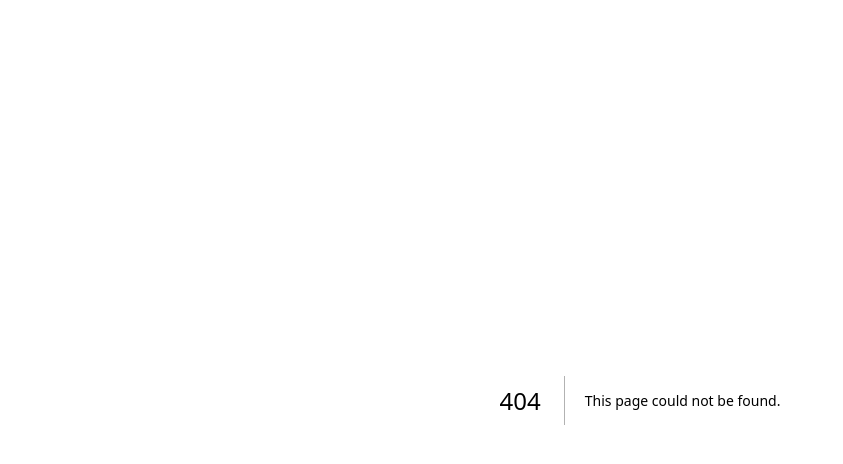
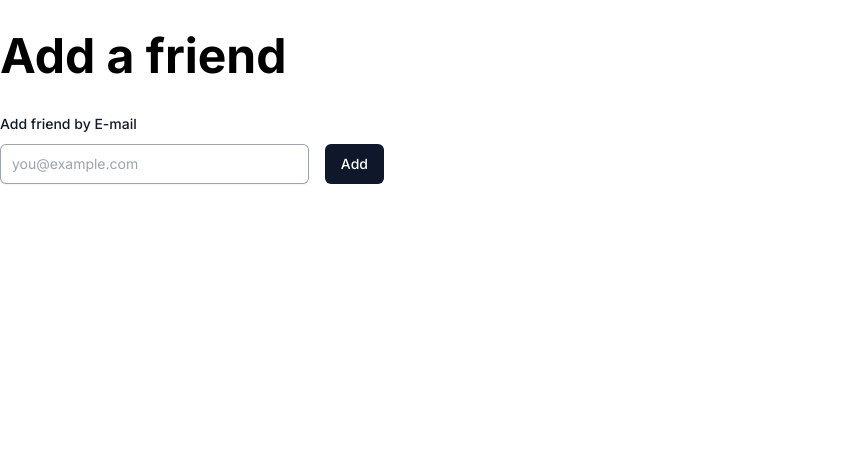
Before and after one commit to krushna3/Realtime-chat-app, a Next.js app: page /dashboard/add in a window 1280 px wide. Before the commit this address had no page. Shown: the top 464 px of the page, without its empty margins (0-843 px from the left). Built offline with nearby package versions, Linux system fonts and the light colour scheme.

Commit message:
Add friend request done

```diff
--- /dev/null
+++ b/src/app/(dashboard)/dashboard/add/page.tsx
@@ -0,0 +1,13 @@
+import AddFriendButton from '@/components/AddFriendButton'
+import { FC } from 'react'
+
+const page: FC = () => {
+    return (
+        <main className='pt-8'>
+            <h1 className='font-bold text-5xl mb-8'>Add a friend</h1>
+            <AddFriendButton />
+        </main>
+    )
+}
+
+export default page
--- a/src/app/dashboard/page.tsx
+++ b/src/app/(dashboard)/dashboard/page.tsx
@@ -3,7 +3,6 @@
 import type { Metadata } from 'next'
 import { getServerSession } from 'next-auth'
 import { authOptions } from '@/lib/auth'
-import { json } from 'stream/consumers'
 
 export const metadata: Metadata = {
     title: 'Dashboard',
--- /dev/null
+++ b/src/app/api/friends/add/route.ts
@@ -0,0 +1,56 @@
+import { fetchRedis } from "@/helpers/redis"
+import { authOptions } from "@/lib/auth"
+import db from "@/lib/db"
+import { addFriendValidator } from "@/lib/validations/add-friend"
+import { getServerSession } from "next-auth"
+import { z } from 'zod'
+
+export async function POST(req: Request) {
+    try {
+        const body = await req.json()
+
+        const { email: emailToAdd } = addFriendValidator.parse(body.email)
+
+        // console.log('get id', emailToAdd)
+        const idToAdd = await fetchRedis('get', `user:email:${emailToAdd}`) as string
+
+        if (!idToAdd) {
+            return new Response('This person dose not exist.', { status: 400 })
+        }
+
+        const session = await getServerSession(authOptions)
+
+        if (!session) {
+            return new Response('Unauthorize', { status: 401 })
+        }
+
+        if (idToAdd === session.user.id) {
+            return new Response('You cannt add yourself as a friend', { status: 400 })
+        }
+
+        // check if user is alrady  added
+        const isAlradyAdded = (await fetchRedis('sismember', `user:${idToAdd}:incoming_friend_requests`, session.user.id)) as 0 | 1
+
+        if (isAlradyAdded) {
+            return new Response('Already added this user', { status: 400 })
+        }
+
+        // check if user is alrady  added
+        const isAlradyFriend = (await fetchRedis('sismember', `user:${session.user.id}:friends`, idToAdd)) as 0 | 1
+
+        if (isAlradyFriend) {
+            return new Response('Already in your friend list', { status: 400 })
+        }
+
+        // validate request, send friend request
+        db.sadd(`user:${idToAdd}:incoming_friend_requests`, session.user.id)
+
+        return new Response('OK')
+    } catch (error) {
+        if (error instanceof z.ZodError) {
+            return new Response('Invalid request payload', { status: 422 })
+        }
+        console.log(error)
+        return new Response('Invalid request', { status: 400 })
+    }
+}
--- /dev/null
+++ b/src/components/AddFriendButton.tsx
@@ -0,0 +1,76 @@
+"use client"
+import { FC, useState } from 'react'
+import Button from './ui/Button'
+import { addFriendValidator } from '@/lib/validations/add-friend'
+import axios, { AxiosError } from 'axios'
+import { z } from 'zod'
+import { useForm } from 'react-hook-form'
+import { zodResolver } from '@hookform/resolvers/zod'
+
+interface AddFriendButtonProps { }
+
+type FormData = z.infer<typeof addFriendValidator>
+
+const AddFriendButton: FC<AddFriendButtonProps> = ({ }) => {
+    const [showSuccessState, setshowSuccessState] = useState<boolean>(false)
+
+    const {
+        register, handleSubmit, setError, formState: { errors }
+    } = useForm<FormData>({
+        resolver: zodResolver(addFriendValidator),
+    })
+
+    const addFriend = async (email: string) => {
+        try {
+            const validatedEmail = addFriendValidator.parse({ email })
+
+            await axios.post('/api/friends/add', {
+                email: validatedEmail,
+            })
+
+            setshowSuccessState(true)
+        } catch (error) {
+            if (error instanceof z.ZodError) {
+                setError('email', { message: error.message })
+                return
+            }
+
+            if (error instanceof AxiosError) {
+                setError('email', { message: error.response?.data })
+                return
+            }
+
+            setError('email', { message: 'Something went worng.' })
+        }
+    }
+
+    const onSubmit = (data: FormData) => {
+        addFriend(data.email)
+    }
+
+    return (
+        <form onSubmit={handleSubmit(onSubmit)} className='max-w-sm'>
+            <label htmlFor="email" className='block text-sm font-medium leading-6 text-gray-900'>
+                Add friend by E-mail
+            </label>
+
+            <div className='mt-2 flex gap-4'>
+                <input
+                    {...register('email')}
+                    type="text"
+                    className='block w-full rounded-md border-0 py-1.5 text-gray-900 shadow-sm ring-1 ring-inset ring-gray-400 placeholder:text-gray-400 focus:ring-2 focus:ring-inset focus:ring-indigo-600 sm:text-sm sm:leading-6'
+                    placeholder='you@example.com'
+                />
+                <Button>Add</Button>
+            </div>
+            <p className='mt-1 text-sm text-red-600'>{errors.email?.message}</p>
+            {
+                showSuccessState ?
+                    <p className='mt-1 text-sm text-green-600'>Friend request sent!</p> :
+                    null
+            }
+        </form>
+    )
+}
+
+export default AddFriendButton
--- a/src/components/ui/Button.tsx
+++ b/src/components/ui/Button.tsx
@@ -1,4 +1,4 @@
-import { cn } from '@/lib/uitls';
+import { cn } from '@/lib/utils';
 import { cva, VariantProps } from 'class-variance-authority'
 import { Loader2 } from 'lucide-react';
 import React, { FC } from 'react';
--- /dev/null
+++ b/src/helpers/redis.ts
@@ -0,0 +1,25 @@
+const upstashRedisRestUrl = process.env.UPSTASH_REDIS_REST_URL
+const authToken = process.env.UPSTASH_REDIS_REST_TOKEN
+
+type Command = 'zrange' | 'sismember' | 'get' | 'smembers'
+
+export async function fetchRedis(
+    command: Command,
+    ...args: (string | number)[]
+) {
+    const commandUrl = `${upstashRedisRestUrl}/${command}/${args.join('/')}`
+
+    const response = await fetch(commandUrl, {
+        headers: {
+            Authorization: `Bearer ${authToken}`,
+        },
+        cache: 'no-store',
+    })
+
+    if (!response.ok) {
+        throw new Error(`Error executing Redis command: ${response.statusText}`)
+    }
+
+    const data = await response.json()
+    return data.result
+}
--- /dev/null
+++ b/src/lib/validations/add-friend.ts
@@ -0,0 +1,5 @@
+import { z } from 'zod'
+
+export const addFriendValidator = z.object({
+    email: z.string().email(),
+})
--- a/tailwind.config.ts
+++ b/tailwind.config.ts
@@ -15,6 +15,6 @@
       },
     },
   },
-  plugins: [],
+  plugins: [require('@tailwindcss/forms')],
 }
 export default config
```
Also changed, not shown: package.json (+6 -1 lines), src/app/(auth)/login/page.tsx (renamed from src/app/login/page.tsx), src/lib/utils.ts (renamed from src/lib/uitls.ts), 1 other file (tests, documents, lock files or other folders).
